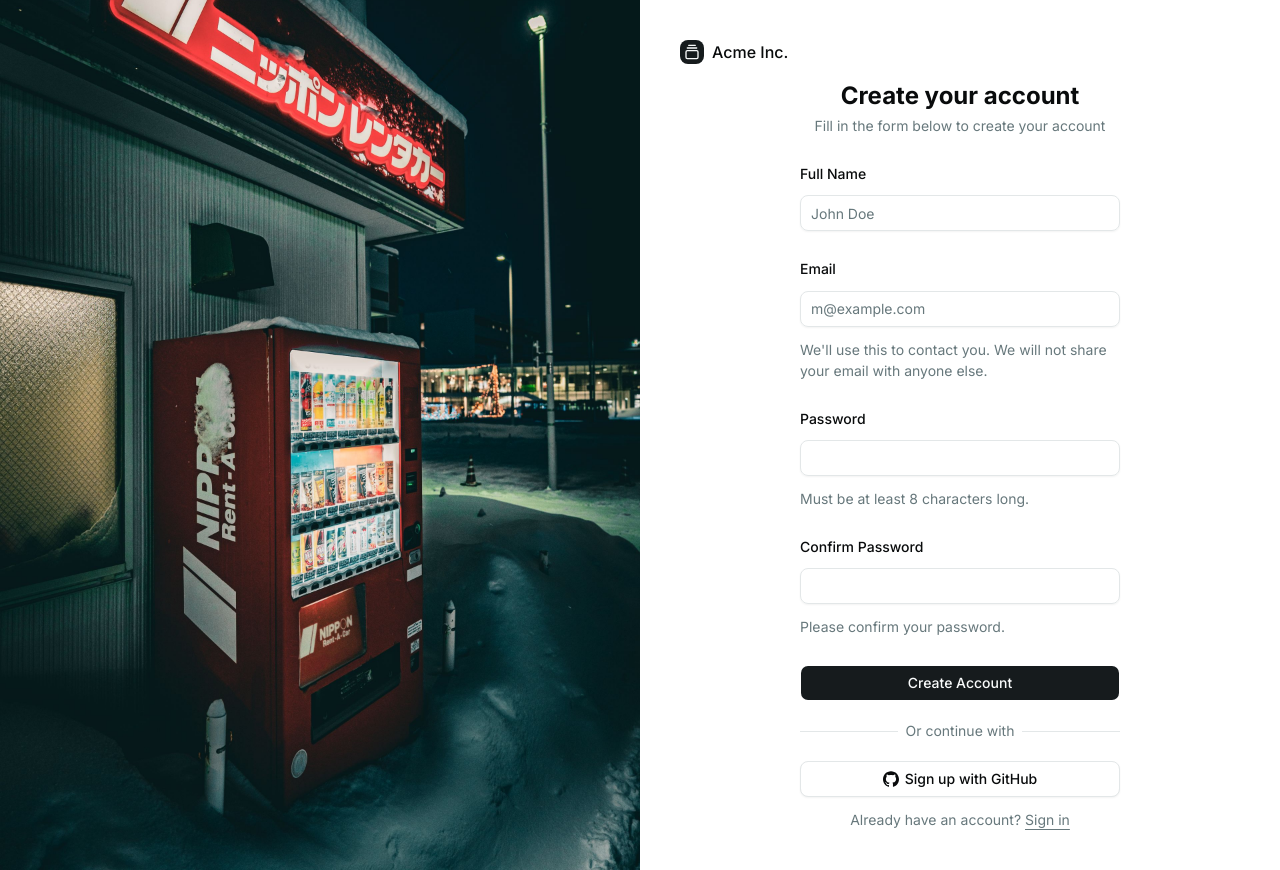
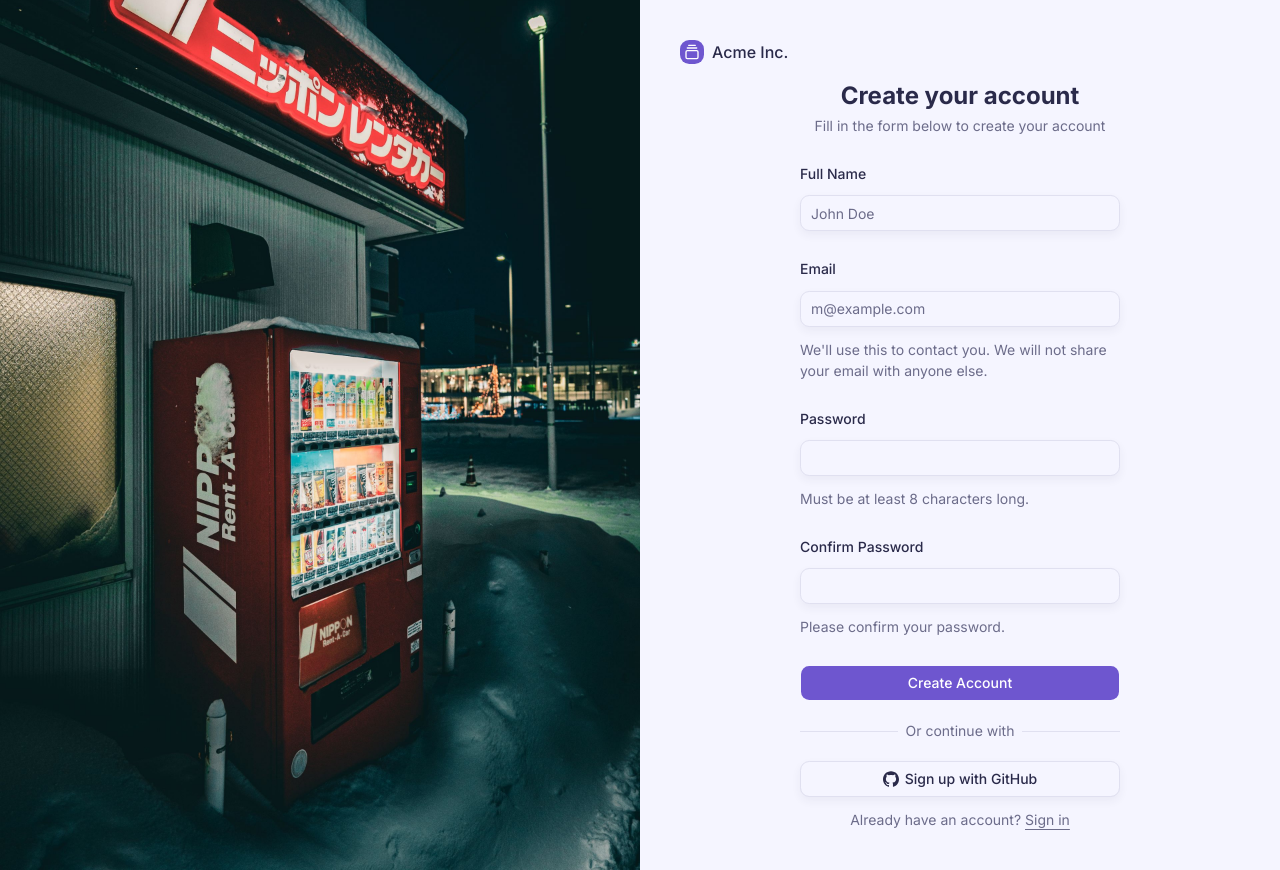
Before and after one commit to HF-SDE/VMaaS, a Next.js app in the folder admin-frontend/: page /sign-up in a window 1280 px wide. Built offline with nearby package versions, Linux system fonts and the light colour scheme.

Commit message:
feat: updated theme

```diff
--- a/admin-frontend/app/globals.css
+++ b/admin-frontend/app/globals.css
@@ -4,116 +4,185 @@
 
 @custom-variant dark (&:is(.dark *));
 
-@theme inline {
-  --font-heading: var(--font-sans);
-  --font-sans: var(--font-sans);
-  --color-sidebar-ring: var(--sidebar-ring);
-  --color-sidebar-border: var(--sidebar-border);
-  --color-sidebar-accent-foreground: var(--sidebar-accent-foreground);
-  --color-sidebar-accent: var(--sidebar-accent);
-  --color-sidebar-primary-foreground: var(--sidebar-primary-foreground);
-  --color-sidebar-primary: var(--sidebar-primary);
-  --color-sidebar-foreground: var(--sidebar-foreground);
-  --color-sidebar: var(--sidebar);
-  --color-chart-5: var(--chart-5);
-  --color-chart-4: var(--chart-4);
-  --color-chart-3: var(--chart-3);
-  --color-chart-2: var(--chart-2);
-  --color-chart-1: var(--chart-1);
-  --color-ring: var(--ring);
-  --color-input: var(--input);
-  --color-border: var(--border);
-  --color-destructive: var(--destructive);
-  --color-accent-foreground: var(--accent-foreground);
-  --color-accent: var(--accent);
-  --color-muted-foreground: var(--muted-foreground);
-  --color-muted: var(--muted);
-  --color-secondary-foreground: var(--secondary-foreground);
-  --color-secondary: var(--secondary);
-  --color-primary-foreground: var(--primary-foreground);
-  --color-primary: var(--primary);
-  --color-popover-foreground: var(--popover-foreground);
-  --color-popover: var(--popover);
-  --color-card-foreground: var(--card-foreground);
-  --color-card: var(--card);
-  --color-foreground: var(--foreground);
-  --color-background: var(--background);
-  --radius-sm: calc(var(--radius) * 0.6);
-  --radius-md: calc(var(--radius) * 0.8);
-  --radius-lg: var(--radius);
-  --radius-xl: calc(var(--radius) * 1.4);
-  --radius-2xl: calc(var(--radius) * 1.8);
-  --radius-3xl: calc(var(--radius) * 2.2);
-  --radius-4xl: calc(var(--radius) * 2.6);
-}
-
 :root {
-  --background: oklch(1 0 0);
-  --foreground: oklch(0.148 0.004 228.8);
-  --card: oklch(1 0 0);
-  --card-foreground: oklch(0.148 0.004 228.8);
-  --popover: oklch(1 0 0);
-  --popover-foreground: oklch(0.148 0.004 228.8);
-  --primary: oklch(0.218 0.008 223.9);
-  --primary-foreground: oklch(0.987 0.002 197.1);
-  --secondary: oklch(0.963 0.002 197.1);
-  --secondary-foreground: oklch(0.218 0.008 223.9);
-  --muted: oklch(0.963 0.002 197.1);
-  --muted-foreground: oklch(0.56 0.021 213.5);
-  --accent: oklch(0.963 0.002 197.1);
-  --accent-foreground: oklch(0.218 0.008 223.9);
-  --destructive: oklch(0.577 0.245 27.325);
-  --border: oklch(0.925 0.005 214.3);
-  --input: oklch(0.925 0.005 214.3);
-  --ring: oklch(0.723 0.014 214.4);
-  --chart-1: oklch(0.865 0.127 207.078);
-  --chart-2: oklch(0.715 0.143 215.221);
-  --chart-3: oklch(0.609 0.126 221.723);
-  --chart-4: oklch(0.52 0.105 223.128);
-  --chart-5: oklch(0.45 0.085 224.283);
-  --radius: 0.625rem;
-  --sidebar: oklch(0.987 0.002 197.1);
-  --sidebar-foreground: oklch(0.148 0.004 228.8);
-  --sidebar-primary: oklch(0.218 0.008 223.9);
-  --sidebar-primary-foreground: oklch(0.987 0.002 197.1);
-  --sidebar-accent: oklch(0.963 0.002 197.1);
-  --sidebar-accent-foreground: oklch(0.218 0.008 223.9);
-  --sidebar-border: oklch(0.925 0.005 214.3);
-  --sidebar-ring: oklch(0.723 0.014 214.4);
+  --background: hsl(240 100% 98.0392%);
+  --foreground: hsl(240 27.5862% 22.7451%);
+  --card: hsl(0 0% 100%);
+  --card-foreground: hsl(240 27.5862% 22.7451%);
+  --popover: hsl(0 0% 100%);
+  --popover-foreground: hsl(240 27.5862% 22.7451%);
+  --primary: hsl(251.9008 55.7604% 57.451%);
+  --primary-foreground: hsl(0 0% 100%);
+  --secondary: hsl(249.375 100% 93.7255%);
+  --secondary-foreground: hsl(249.375 33.3333% 37.6471%);
+  --muted: hsl(240 50% 96.0784%);
+  --muted-foreground: hsl(240 12.1951% 48.2353%);
+  --accent: hsl(218.4615 100% 92.3529%);
+  --accent-foreground: hsl(240 27.5862% 22.7451%);
+  --destructive: hsl(350.1754 100% 66.4706%);
+  --destructive-foreground: hsl(0 0% 100%);
+  --border: hsl(240 34.7826% 90.9804%);
+  --input: hsl(240 34.7826% 90.9804%);
+  --ring: hsl(251.9008 55.7604% 57.451%);
+  --chart-1: hsl(251.9008 55.7604% 57.451%);
+  --chart-2: hsl(249.6429 94.9153% 76.8627%);
+  --chart-3: hsl(239.1781 82.0225% 65.098%);
+  --chart-4: hsl(243.1579 93.007% 71.9608%);
+  --chart-5: hsl(243.6522 47.3251% 47.6471%);
+  --sidebar: hsl(240 50% 96.0784%);
+  --sidebar-foreground: hsl(240 27.5862% 22.7451%);
+  --sidebar-primary: hsl(251.9008 55.7604% 57.451%);
+  --sidebar-primary-foreground: hsl(0 0% 100%);
+  --sidebar-accent: hsl(218.4615 100% 92.3529%);
+  --sidebar-accent-foreground: hsl(240 27.5862% 22.7451%);
+  --sidebar-border: hsl(240 34.7826% 90.9804%);
+  --sidebar-ring: hsl(251.9008 55.7604% 57.451%);
+  --font-sans: Inter, sans-serif;
+  --font-serif: Georgia, serif;
+  --font-mono: JetBrains Mono, monospace;
+  --radius: 0.7rem;
+  --shadow-x: 0px;
+  --shadow-y: 4px;
+  --shadow-blur: 10px;
+  --shadow-spread: 0px;
+  --shadow-opacity: 0.12;
+  --shadow-color: hsl(240 30% 25%);
+  --shadow-2xs: 0px 4px 10px 0px hsl(240 30% 25% / 0.06);
+  --shadow-xs: 0px 4px 10px 0px hsl(240 30% 25% / 0.06);
+  --shadow-sm:
+    0px 4px 10px 0px hsl(240 30% 25% / 0.12),
+    0px 1px 2px -1px hsl(240 30% 25% / 0.12);
+  --shadow:
+    0px 4px 10px 0px hsl(240 30% 25% / 0.12),
+    0px 1px 2px -1px hsl(240 30% 25% / 0.12);
+  --shadow-md:
+    0px 4px 10px 0px hsl(240 30% 25% / 0.12),
+    0px 2px 4px -1px hsl(240 30% 25% / 0.12);
+  --shadow-lg:
+    0px 4px 10px 0px hsl(240 30% 25% / 0.12),
+    0px 4px 6px -1px hsl(240 30% 25% / 0.12);
+  --shadow-xl:
+    0px 4px 10px 0px hsl(240 30% 25% / 0.12),
+    0px 8px 10px -1px hsl(240 30% 25% / 0.12);
+  --shadow-2xl: 0px 4px 10px 0px hsl(240 30% 25% / 0.3);
+  --tracking-normal: 0em;
+  --spacing: 0.25rem;
 }
 
 .dark {
-  --background: oklch(0.148 0.004 228.8);
-  --foreground: oklch(0.987 0.002 197.1);
-  --card: oklch(0.218 0.008 223.9);
-  --card-foreground: oklch(0.987 0.002 197.1);
-  --popover: oklch(0.218 0.008 223.9);
-  --popover-foreground: oklch(0.987 0.002 197.1);
-  --primary: oklch(0.925 0.005 214.3);
-  --primary-foreground: oklch(0.218 0.008 223.9);
-  --secondary: oklch(0.275 0.011 216.9);
-  --secondary-foreground: oklch(0.987 0.002 197.1);
-  --muted: oklch(0.275 0.011 216.9);
-  --muted-foreground: oklch(0.723 0.014 214.4);
-  --accent: oklch(0.275 0.011 216.9);
-  --accent-foreground: oklch(0.987 0.002 197.1);
-  --destructive: oklch(0.704 0.191 22.216);
-  --border: oklch(1 0 0 / 10%);
-  --input: oklch(1 0 0 / 15%);
-  --ring: oklch(0.56 0.021 213.5);
-  --chart-1: oklch(0.865 0.127 207.078);
-  --chart-2: oklch(0.715 0.143 215.221);
-  --chart-3: oklch(0.609 0.126 221.723);
-  --chart-4: oklch(0.52 0.105 223.128);
-  --chart-5: oklch(0.45 0.085 224.283);
-  --sidebar: oklch(0.218 0.008 223.9);
-  --sidebar-foreground: oklch(0.987 0.002 197.1);
-  --sidebar-primary: oklch(0.488 0.243 264.376);
-  --sidebar-primary-foreground: oklch(0.987 0.002 197.1);
-  --sidebar-accent: oklch(0.275 0.011 216.9);
-  --sidebar-accent-foreground: oklch(0.987 0.002 197.1);
-  --sidebar-border: oklch(1 0 0 / 10%);
-  --sidebar-ring: oklch(0.56 0.021 213.5);
+  --background: hsl(240 26.8293% 8.0392%);
+  --foreground: hsl(240 48.7179% 92.3529%);
+  --card: hsl(240 27.7778% 14.1176%);
+  --card-foreground: hsl(240 48.7179% 92.3529%);
+  --popover: hsl(240 27.7778% 14.1176%);
+  --popover-foreground: hsl(240 48.7179% 92.3529%);
+  --primary: hsl(251.25 100% 78.0392%);
+  --primary-foreground: hsl(240 26.8293% 8.0392%);
+  --secondary: hsl(242.8571 32.8125% 25.098%);
+  --secondary-foreground: hsl(241.9672 100% 88.0392%);
+  --muted: hsl(240 33.3333% 20%);
+  --muted-foreground: hsl(240 20.2532% 69.0196%);
+  --accent: hsl(240 33.3333% 28.2353%);
+  --accent-foreground: hsl(240 48.7179% 92.3529%);
+  --destructive: hsl(350.1754 100% 66.4706%);
+  --destructive-foreground: hsl(0 0% 100%);
+  --border: hsl(240 26.1538% 25.4902%);
+  --input: hsl(240 26.1538% 25.4902%);
+  --ring: hsl(251.25 100% 78.0392%);
+  --chart-1: hsl(251.25 100% 78.0392%);
+  --chart-2: hsl(230.4878 44.086% 63.5294%);
+  --chart-3: hsl(206.7123 89.0244% 67.8431%);
+  --chart-4: hsl(174.2857 41.8327% 50.7843%);
+  --chart-5: hsl(325.5224 100% 73.7255%);
+  --sidebar: hsl(240 27.7778% 14.1176%);
+  --sidebar-foreground: hsl(240 48.7179% 92.3529%);
+  --sidebar-primary: hsl(251.25 100% 78.0392%);
+  --sidebar-primary-foreground: hsl(240 26.8293% 8.0392%);
+  --sidebar-accent: hsl(240 33.3333% 28.2353%);
+  --sidebar-accent-foreground: hsl(240 48.7179% 92.3529%);
+  --sidebar-border: hsl(240 26.1538% 25.4902%);
+  --sidebar-ring: hsl(251.25 100% 78.0392%);
+  --font-sans: Inter, sans-serif;
+  --font-serif: Georgia, serif;
+  --font-mono: JetBrains Mono, monospace;
+  --radius: 0.7rem;
+  --shadow-x: 0px;
+  --shadow-y: 4px;
+  --shadow-blur: 10px;
+  --shadow-spread: 0px;
+  --shadow-opacity: 0.12;
+  --shadow-color: hsl(240 30% 25%);
+  --shadow-2xs: 0px 4px 10px 0px hsl(240 30% 25% / 0.06);
+  --shadow-xs: 0px 4px 10px 0px hsl(240 30% 25% / 0.06);
+  --shadow-sm:
+    0px 4px 10px 0px hsl(240 30% 25% / 0.12),
+    0px 1px 2px -1px hsl(240 30% 25% / 0.12);
+  --shadow:
+    0px 4px 10px 0px hsl(240 30% 25% / 0.12),
+    0px 1px 2px -1px hsl(240 30% 25% / 0.12);
+  --shadow-md:
+    0px 4px 10px 0px hsl(240 30% 25% / 0.12),
+    0px 2px 4px -1px hsl(240 30% 25% / 0.12);
+  --shadow-lg:
+    0px 4px 10px 0px hsl(240 30% 25% / 0.12),
+    0px 4px 6px -1px hsl(240 30% 25% / 0.12);
+  --shadow-xl:
+    0px 4px 10px 0px hsl(240 30% 25% / 0.12),
+    0px 8px 10px -1px hsl(240 30% 25% / 0.12);
+  --shadow-2xl: 0px 4px 10px 0px hsl(240 30% 25% / 0.3);
+}
+
+@theme inline {
+  --color-background: var(--background);
+  --color-foreground: var(--foreground);
+  --color-card: var(--card);
+  --color-card-foreground: var(--card-foreground);
+  --color-popover: var(--popover);
+  --color-popover-foreground: var(--popover-foreground);
+  --color-primary: var(--primary);
+  --color-primary-foreground: var(--primary-foreground);
+  --color-secondary: var(--secondary);
+  --color-secondary-foreground: var(--secondary-foreground);
+  --color-muted: var(--muted);
+  --color-muted-foreground: var(--muted-foreground);
+  --color-accent: var(--accent);
+  --color-accent-foreground: var(--accent-foreground);
+  --color-destructive: var(--destructive);
+  --color-destructive-foreground: var(--destructive-foreground);
+  --color-border: var(--border);
+  --color-input: var(--input);
+  --color-ring: var(--ring);
+  --color-chart-1: var(--chart-1);
+  --color-chart-2: var(--chart-2);
+  --color-chart-3: var(--chart-3);
+  --color-chart-4: var(--chart-4);
+  --color-chart-5: var(--chart-5);
+  --color-sidebar: var(--sidebar);
+  --color-sidebar-foreground: var(--sidebar-foreground);
+  --color-sidebar-primary: var(--sidebar-primary);
+  --color-sidebar-primary-foreground: var(--sidebar-primary-foreground);
+  --color-sidebar-accent: var(--sidebar-accent);
+  --color-sidebar-accent-foreground: var(--sidebar-accent-foreground);
+  --color-sidebar-border: var(--sidebar-border);
+  --color-sidebar-ring: var(--sidebar-ring);
+
+  --font-sans: var(--font-sans);
+  --font-mono: var(--font-mono);
+  --font-serif: var(--font-serif);
+
+  --radius-sm: calc(var(--radius) - 4px);
+  --radius-md: calc(var(--radius) - 2px);
+  --radius-lg: var(--radius);
+  --radius-xl: calc(var(--radius) + 4px);
+
+  --shadow-2xs: var(--shadow-2xs);
+  --shadow-xs: var(--shadow-xs);
+  --shadow-sm: var(--shadow-sm);
+  --shadow: var(--shadow);
+  --shadow-md: var(--shadow-md);
+  --shadow-lg: var(--shadow-lg);
+  --shadow-xl: var(--shadow-xl);
+  --shadow-2xl: var(--shadow-2xl);
 }
 
 @layer base {
```
